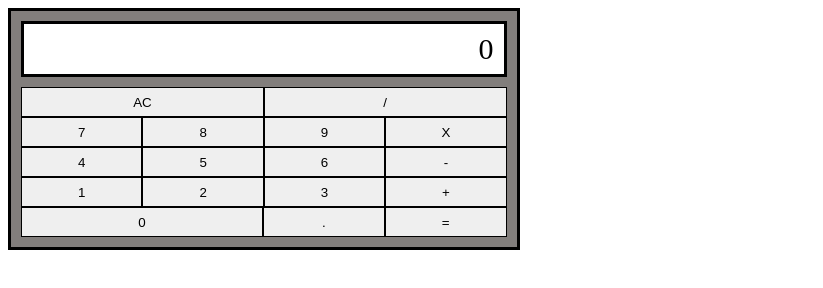
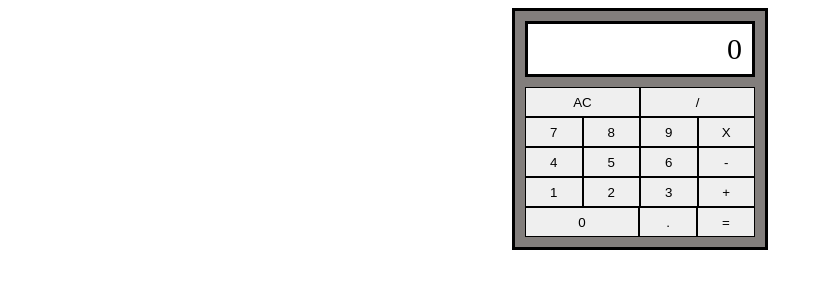
Before and after one commit to spalme21/calculator, a plain HTML site: page index.html in a window 1280 px wide. Shown: the whole page, without its empty margins (0-823 px from the left). Drawn offline with Linux system fonts and the light colour scheme.

Commit message:
Fix sizing, eliminate display overflow

```diff
--- a/scripts.js
+++ b/scripts.js
@@ -38,6 +38,7 @@ const operate = function() {
 };
 
 const updateDisplay = function() {
+    roundDisplay();
     const display = document.querySelector(".display");
     display.textContent = displayValue;
 };
@@ -53,6 +54,9 @@ const updateNumber = function(e) {
         } else {
             secondNumber = "";
         }
+    }
+    if (secondNumber.length >= 13) {
+        return;
     }
     if (e.target.textContent === "." && (secondNumber.indexOf(".") != -1)) {
         return;
@@ -102,6 +106,10 @@ const equals = function() {
     pressedEquals = true;
 };
 
+const roundDisplay = function() {
+    displayValue = Math.round(parseFloat(displayValue) * 100) / 100;
+}
+
 const btns = document.querySelectorAll("button");
 btns.forEach((button) => {
     if (button.className === "number") {
--- a/styles.css
+++ b/styles.css
@@ -1,6 +1,7 @@
 .calculator {
+    margin: auto;
     border: solid;
-    width: 40%;
+    width: 250px;
     background-color: #827E7C;
     padding-bottom: 10px;
 }
```
